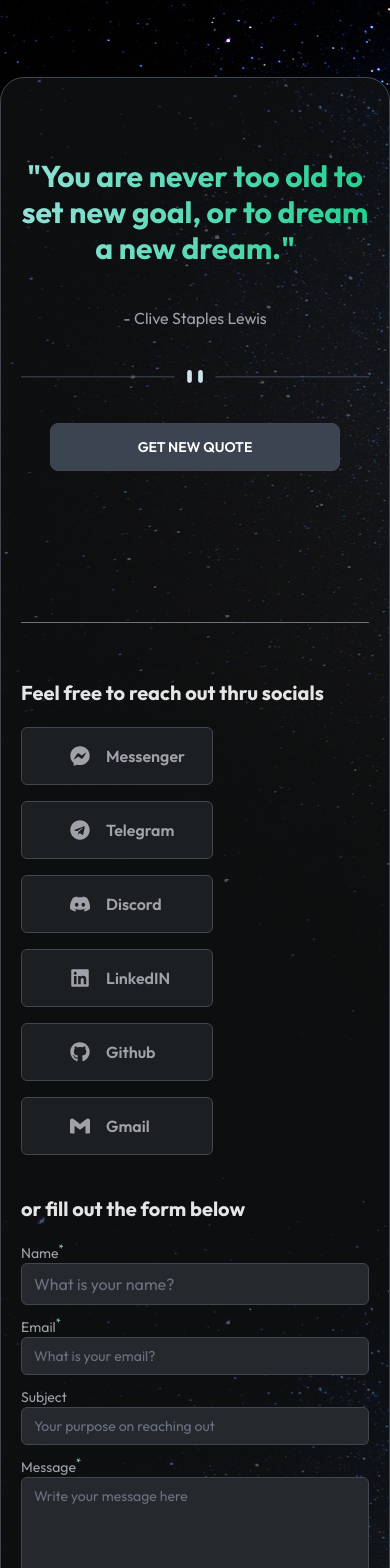
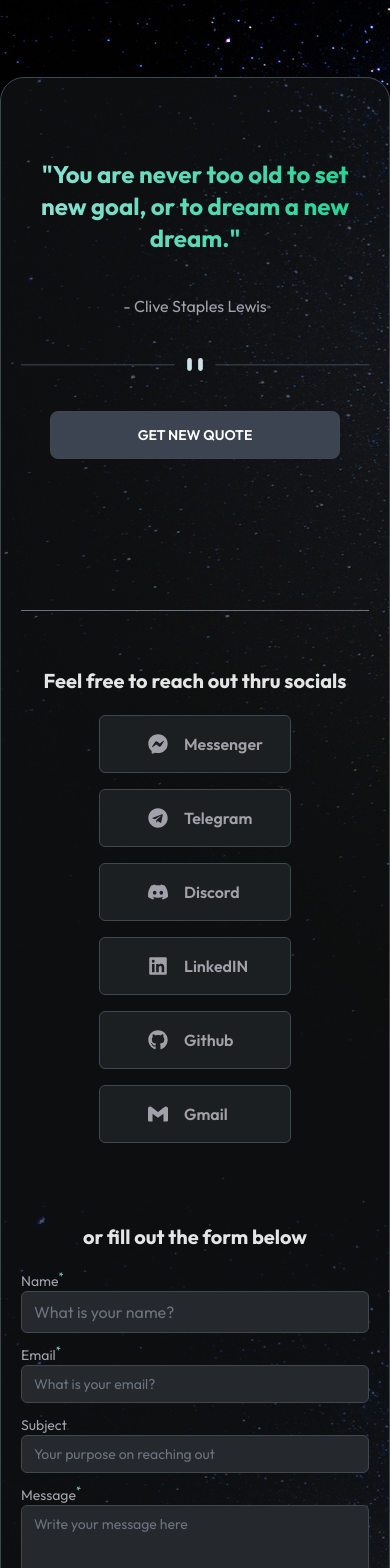
Before and after one commit to Rowee13/architech-rowee-v2, a React (Create React App) app: page /contact-me in a window 390 px wide. Shown: the part 87-1655 px from the top of the page. Built offline with nearby package versions, Linux system fonts and the light colour scheme; a web font is replaced by a local one.

Commit message:
Improve UI in desktop and mobile view of all pages

```diff
--- a/src/components/Header.jsx
+++ b/src/components/Header.jsx
@@ -62,15 +62,17 @@ const Header = () => {
   return (
     <header>
       <div className="flex flex-row items-center justify-between relative top-0 mx-2 lg:mx-16 xl:mx-28 mt-5 h-16 md:h-24 bg-bunker-gray-900 bg-opacity-60 rounded-xl border border-bunker-gray-400 z-30">
-        <div className="flex flex-row items-center text-whisper-white">
+        <div
+          className={`flex flex-row items-center text-whisper-white ${
+            toggleNavMenu ? "opacity-0" : "opacity-100"
+          }`}
+        >
           <button onClick={handleToggleNavMenu}>
             <IoMenu className="w-5 h-5 md:w-7 md:h-7 m-5 lg:m-8 text-riptide-accent" />
           </button>
           <Link
             to="/"
-            className={`font-oswald font-bold uppercase text-base md:text-2xl text-transparent bg-clip-text bg-gradient-to-r from-riptide-accent to-riptide-bright ${
-              toggleNavMenu ? "opacity-0" : "opacity-100"
-            }`}
+            className="font-oswald font-bold uppercase text-base md:text-2xl text-transparent bg-clip-text bg-gradient-to-r from-riptide-accent to-riptide-bright"
           >
             ArchitechRowee
           </Link>
@@ -88,11 +90,13 @@ const Header = () => {
       </div>
       {toggleNavMenu && (
         <>
-          <div className="absolute w-64 sm:w-72 lg:w-80 bg-bunker-gray-900 bg-opacity-80 border border-riptide-accent shadow-card-shadow top-24 md:top-32 left-2 lg:left-16 xl:left-28 p-8 md:p-10 rounded-xl z-50">
-            <MdClose
-              className="w-5 h-5 mb-5 text-zinc-100 cursor-pointer"
-              onClick={() => setToggleNavMenu(!toggleNavMenu)}
-            />
+          <div className="absolute w-64 xs:w-72 sm:w-80 bg-bunker-gray-900 bg-opacity-80 border border-riptide-accent shadow-card-shadow top-24 md:top-32 left-2 lg:left-16 xl:left-28 p-8 md:p-10 rounded-xl z-50">
+            <div className="flex justify-center items-center w-8 h-8 mb-5 border border-bunker-gray-900 rounded-md text-zinc-100 hover:text-riptide-accent hover:border-riptide-accent cursor-pointer">
+              <MdClose
+                className="w-5 h-5"
+                onClick={() => setToggleNavMenu(!toggleNavMenu)}
+              />
+            </div>
             <Logo />
             <NavLinks />
           </div>
--- a/src/components/HomeModal.jsx
+++ b/src/components/HomeModal.jsx
@@ -4,7 +4,7 @@ import { MdOutlineClose } from "react-icons/md";
 
 const HomeModal = ({ handleClose }) => {
   return (
-    <div className="flex absolute inset-0 justify-center items-center h-screen font-outfit text-bunker-gray-800 transition-all duration-300 ease-in-out delay-200">
+    <div className="flex absolute inset-0 justify-center items-center h-full font-outfit text-bunker-gray-800 transition-all duration-300 ease-in-out delay-200">
       <div className="flex flex-col justify-center items-start sm:items-end relative w-full md:w-9/12 lg:w-7/12 xl:w-5/12 mx-5 px-6 pt-6 pb-16 bg-white rounded-xl z-[100] bg-smiley-3d bg-cover bg-right md:bg-left">
         <MdOutlineClose
           className="w-7 h-7 cursor-pointer"
--- a/src/components/cards/PlaygroundACard.jsx
+++ b/src/components/cards/PlaygroundACard.jsx
@@ -20,7 +20,7 @@ const PlaygroundACard = ({ link, workImg, workTitle, workDescription }) => {
       </div>
       <a
         href={link}
-        className="text-center text-riptide-accent w-full xs:w-5/12 py-2 xs:py-3 mt-10 mb-4 rounded-lg uppercase font-black bg-bunker-gray-800 border border-riptide-accent hover:bg-gradient-to-r from-riptide-accent to-riptide-bright hover:border-0 hover:text-bunker-gray-900 cursor-pointer"
+        className="text-center text-riptide-accent w-full xs:w-5/12 py-2 xs:py-3 mt-10 mb-4 rounded-lg uppercase font-black bg-bunker-gray-800 border border-riptide-accent hover:bg-gradient-to-r from-riptide-accent to-riptide-bright hover:text-bunker-gray-900 cursor-pointer"
       >
         view
       </a>
--- a/src/components/cards/PlaygroundCard.jsx
+++ b/src/components/cards/PlaygroundCard.jsx
@@ -22,7 +22,7 @@ const PlaygroundCard = ({ workId, workImg, workTitle, workDescription }) => {
       </div>
       <Link
         to={workId}
-        className="text-center text-riptide-accent w-full xs:w-5/12 py-2 xs:py-3 mt-10 mb-4 rounded-lg uppercase font-black bg-bunker-gray-800 border border-riptide-accent hover:bg-gradient-to-r from-riptide-accent to-riptide-bright hover:border-0 hover:text-bunker-gray-900"
+        className="text-center text-riptide-accent w-full xs:w-5/12 py-2 xs:py-3 mt-10 mb-4 rounded-lg uppercase font-black bg-bunker-gray-800 border border-riptide-accent hover:bg-gradient-to-r from-riptide-accent to-riptide-bright hover:text-bunker-gray-900"
       >
         view
       </Link>
--- a/src/pages/Contact.jsx
+++ b/src/pages/Contact.jsx
@@ -70,15 +70,15 @@ const Contact = () => {
   return (
     <Layout>
       <div className="flex flex-col justify-start items-center h-full font-outfit text-whisper-white">
-        <header className="flex flex-col justify-between items-center pb-28 w-full lg:w-7/12 h-full">
-          <h1 className="text-3xl md:text-4xl font-bold pb-10 text-center text-transparent bg-clip-text bg-gradient-to-r from-riptide-accent to-riptide-bright">
+        <header className="flex flex-col justify-between items-center pb-28 w-full md:w-9/12 lg:w-7/12 h-full">
+          <h1 className="text-2xl md:text-4xl font-bold pb-10 text-center text-transparent bg-clip-text bg-gradient-to-r from-riptide-accent to-riptide-bright">
             "{getQuote.text}"
           </h1>
           <p className="text-zinc-400 text-center">- {getQuote.from}</p>
           <img src={patternDivider} alt="divider" className="pt-10" />
           <button
             onClick={getNewQuote}
-            className="btn mt-10 w-10/12 lg:w-4/12 border border-bunker-gray-400 hover:bg-gradient-to-r from-riptide-accent to-riptide-bright hover:shadow-navcontainer-shadow hover:border-0 hover:text-bunker-gray-900"
+            className="btn mt-10 w-10/12 md:w-4/12 border border-bunker-gray-400 hover:bg-gradient-to-r from-riptide-accent to-riptide-bright hover:shadow-navcontainer-shadow hover:border-0 hover:text-bunker-gray-900"
           >
             Get new quote
           </button>
@@ -89,10 +89,10 @@ const Contact = () => {
         <div className="flex flex-col md:flex-row justify-start items-start w-full h-full">
           {/* === social links === */}
           <div className="w-full lg:w-6/12 pb-10">
-            <h3 className="font-bold text-xl lg:text-3xl text-whisper-white">
+            <h3 className="font-bold text-xl lg:text-3xl text-whisper-white text-center md:text-left">
               Feel free to reach out thru socials
             </h3>
-            <div className="grid xl:grid-rows-3 xl:grid-flow-col grid-rows-contact-grid gap-4 gap-x-7 justify-start pt-5">
+            <div className="grid xl:grid-rows-3 xl:grid-flow-col grid-rows-contact-grid gap-4 gap-x-7 justify-center md:justify-start pt-5">
               <a
                 href="https://www.facebook.com/rowee13/"
                 aria-label="messenger"
@@ -165,8 +165,8 @@ const Contact = () => {
           </div>
 
           {/* === contact form === */}
-          <div className="w-full lg:w-6/12">
-            <h1 className="font-bold text-xl lg:text-3xl">
+          <div className="w-full lg:w-6/12 pt-10 md:pt-0">
+            <h1 className="font-bold text-xl lg:text-3xl text-center md:text-left">
               or fill out the form below
             </h1>
             {!isFormSubmitted ? (
@@ -272,7 +272,7 @@ const Contact = () => {
                 <button
                   type="submit"
                   value="Send"
-                  className="bg-bunker-gray-800 w-full sm:w-52 py-3 mt-3 font-bold text-lg text-whisper-white rounded-md border border-bunker-gray-400 hover:bg-gradient-to-r from-riptide-accent to-riptide-bright hover:text-bunker-gray-800 transition-all ease-in-out duration-150"
+                  className="bg-bunker-gray-800 w-full md:w-52 py-3 mt-3 font-bold text-lg text-whisper-white rounded-md border border-bunker-gray-400 hover:bg-gradient-to-r from-riptide-accent to-riptide-bright hover:text-bunker-gray-800 transition-all ease-in-out duration-150"
                 >
                   {loading ? "Sending..." : "Send Message"}
                 </button>
```
